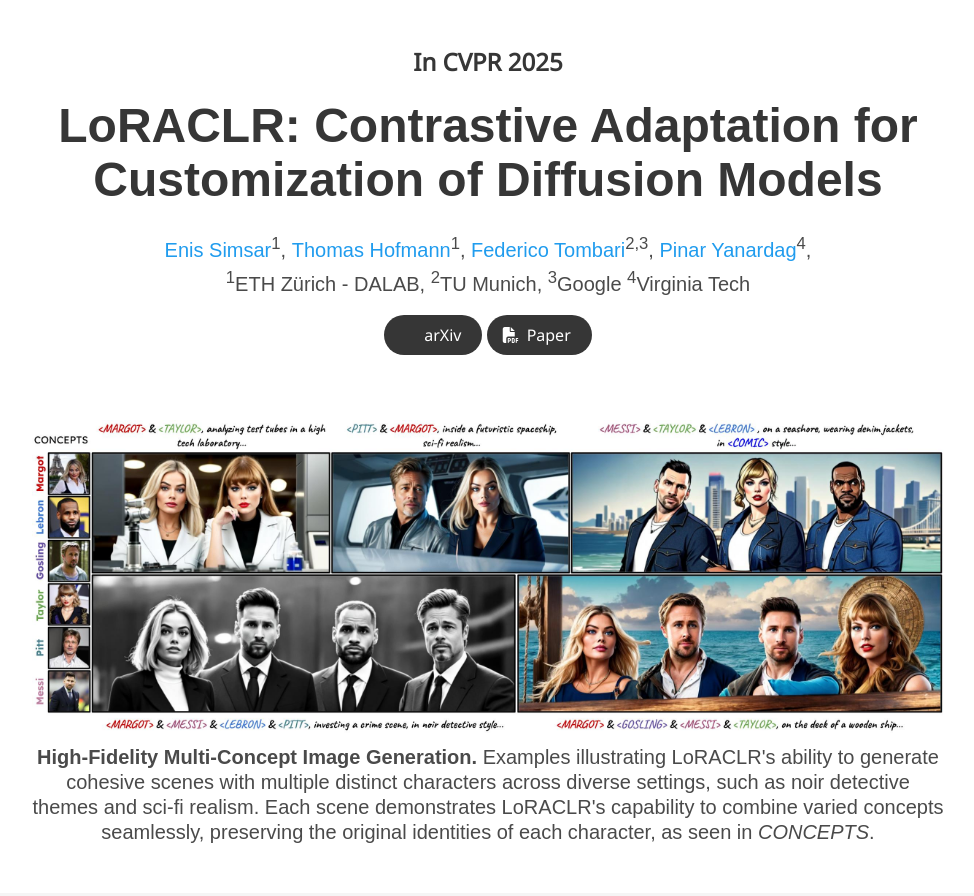
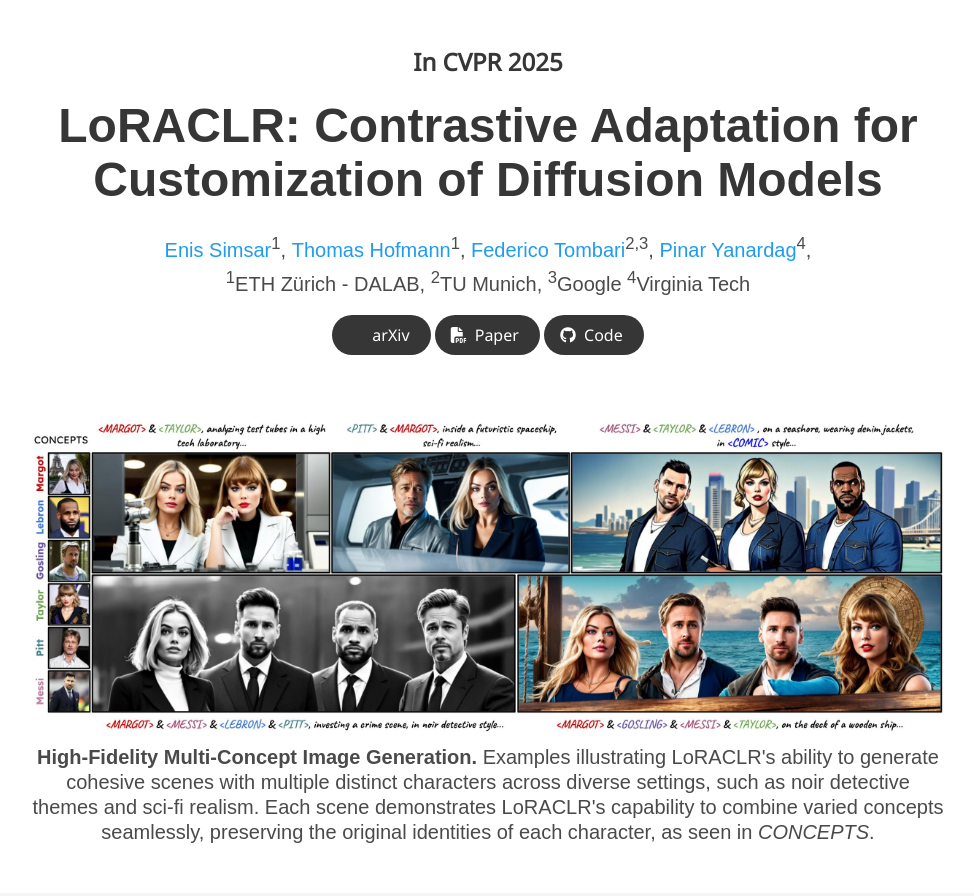
Before and after one commit to loraclr/loraclr.github.io, a plain HTML site: page index.html in a window 1280 px wide. Shown: the top 896 px of the page, without its empty margins (152-1126 px from the left). Drawn offline with nearby package versions, Linux system fonts and the light colour scheme; some icons are missing; a web font is replaced by a local one.

Commit message:
Update index.html

```diff
--- a/index.html
+++ b/index.html
@@ -104,15 +104,15 @@
                   </span> -->
 
                   <!-- Github link -->
-                  <!-- <span class="link-block">
-                    <a href="https://github.com/YOUR REPO HERE" target="_blank"
+                <span class="link-block">
+                    <a href="https://github.com/enisimsar/LoRACLR" target="_blank"
                     class="external-link button is-normal is-rounded is-dark">
                     <span class="icon">
                       <i class="fab fa-github"></i>
                     </span>
                     <span>Code</span>
                   </a>
-                </span> -->
+                </span>
             </div>
           </div>
         </div>
```
